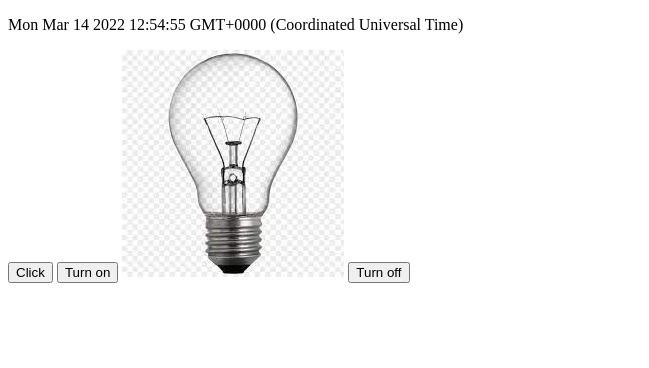
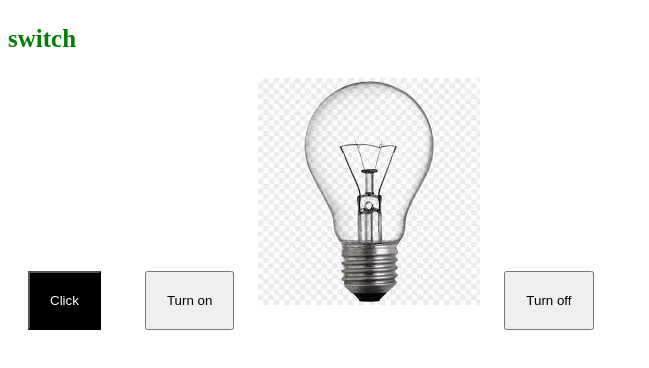
Before and after one commit to gulshan25/learnWithSumit, a plain HTML site: page js/index.html in a window 1280 px wide. Both pictures are taken after a click on the button "Click". Shown: the whole page, without its empty margins (0-649 px from the left). Drawn offline with Linux system fonts and the light colour scheme.

Commit message:
javascript

```diff
--- a/js/index.html
+++ b/js/index.html
@@ -44,7 +44,7 @@
 
     <p id="date">Bangladesh Date & Time</p>
 
-    <button id="btn3" type="button" onclick="document.getElementById('date').innerHTML = Date()">Click</button>
+    <button id="btn3" type="button" onclick="myStyling()">Click</button>
 
     <!-- Images -->
 
@@ -53,8 +53,8 @@
     <img id="onoff" src="./img/download.jpg" alt="">
 
     <button id="btn2" type="button" onclick="document.getElementById('onoff').src='./img/download.jpg'">Turn off</button>
-
-    <!-- <script>
+    <p id="demotext"></p>
+    <script>
         document.getElementById('btn1').style.padding = '20px';
         document.getElementById('btn2').style.padding = '20px';
         document.getElementById('btn2').style.margin = '20px';
@@ -62,7 +62,21 @@
         document.getElementById('date').style.color = 'green';
         document.getElementById('btn3').style.backgroundColor = 'black';
         document.getElementById('btn3').style.color = 'white';
-    </script> -->
+    </script>
+    <!-- <!-- <button type="button" onclick="print()">Print</button> -->
+    <!-- <script>
+        alert('Please');
+        console.log('Please login');
+        print();
+        <!-- let lastname, lastName;
+        lastName ="tanny";
+        lastname ="lastName";
+        document.getElementById('demotext').innerHTML = lastName;
+        let x = 5;
+        let y = 5;
+        let z = x + y;
+        document.getElementById("demotext").innerHTML = "The value of z is: " + z; -->
+    <!-- </script>  -->
 
     <script src="./js/text.js"></script>
 </body>
--- a/js/js/text.js
+++ b/js/js/text.js
@@ -1,9 +1,29 @@
 function myStyling() {
     document.getElementById('btn1').style.padding = '20px';
     document.getElementById('btn2').style.padding = '20px';
+    document.getElementById('btn3').style.padding = '20px';
     document.getElementById('btn2').style.margin = '20px';
+    document.getElementById('btn1').style.margin = '20px';
+    document.getElementById('btn3').style.margin = '20px';
     document.getElementById('date').style.fontWeight = 'bold';
     document.getElementById('date').style.color = 'green';
     document.getElementById('btn3').style.backgroundColor = 'black';
     document.getElementById('btn3').style.color = 'white';
+    document.getElementById('date').innerHTML = Date();
+    document.getElementById('date').innerHTML = 'switch';
+    document.getElementById('date').style.fontSize = '25px';
+    document.getElementById('date').style.alignItems = 'center';
 }
+
+// myStyling();
+// let x = 7;
+// if (true) {
+//     let x = 6;
+//     console.log(x);
+// }
+
+// console.log(x);
+
+carName = 'volvo';
+let carName;
+console.log(carName);
```
Also changed, not shown: notes.txt (added).
